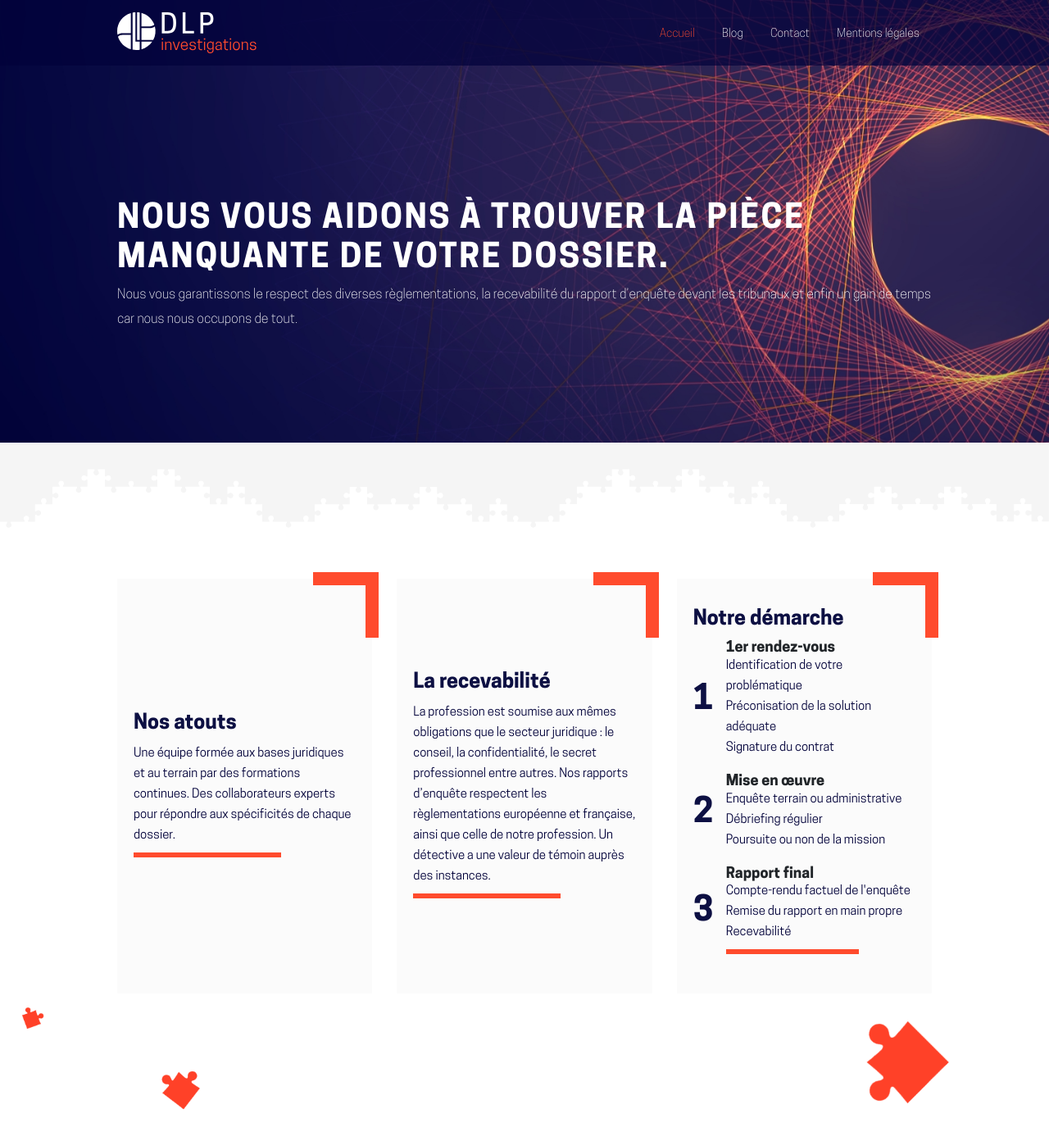
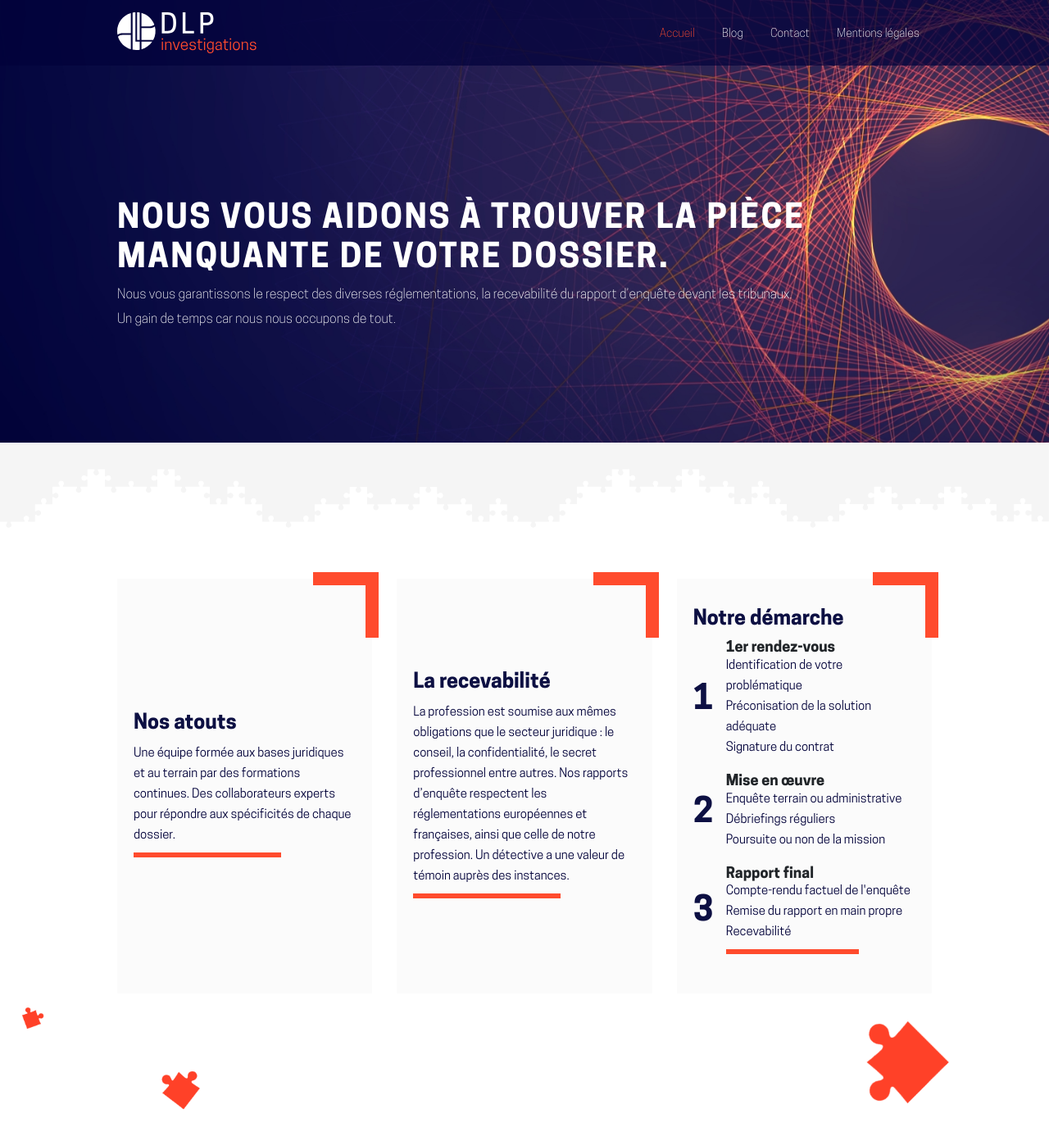
Before and after one commit to lobo-studio/dpl_investigation, a Jekyll site: the page built from index.md, in a window 1280 px wide and 1400 px high. Shown: the top 1392 px of the window at 82% size. Built offline with Jekyll 4.4.1, drawn with Linux system fonts in a browser that asks for light colours; nearby versions of some CDN libraries; some of the changed text lies outside the part shown.

Commit message:
Updated '_layouts/home.html' via CloudCannon

```diff
--- a/_layouts/home.html
+++ b/_layouts/home.html
@@ -11,7 +11,7 @@ layout: default
 			    Nous vous aidons &agrave; trouver la pi&egrave;ce manquante de votre dossier.
 			  </h1>
 			  <p class="white editable">
-			    Nous vous garantissons le respect des diverses r&egrave;glementations, la recevabilit&eacute; du rapport d&rsquo;enqu&ecirc;te devant les tribunaux et enfin un gain de temps car nous nous occupons de tout.
+			    Nous vous garantissons le respect des diverses r&eacute;glementations, la recevabilit&eacute; du rapport d&rsquo;enqu&ecirc;te devant les tribunaux.<br />Un gain de temps car nous nous occupons de tout.
 			  </p>
 			<!--
 			  <p class="white mt-5">
@@ -28,29 +28,38 @@ layout: default
 				<div class="corner-blocks">
 					<div class="block-item corner">
 						<div class="inner-block">
-							<h4 class="editable">Nos atouts</h4>
-							<p class="editable">Une équipe formée aux bases juridiques et au terrain par des  formations continues.
-							 Des collaborateurs experts pour répondre aux spécificités de  chaque dossier.</p>
+							<h4 class="editable">
+							  Nos atouts
+							</h4>
+							<p class="editable">
+							  Une &eacute;quipe form&eacute;e aux bases juridiques et au terrain par des formations continues. Des collaborateurs experts pour r&eacute;pondre aux sp&eacute;cificit&eacute;s de chaque dossier.
+							</p>
 							 <hr class="short-line" />
 	 					</div>
 					</div>
 					<div class="block-item corner">
 						<div class="inner-block">
-							<h4 class="editable">La recevabilité</h4>
-							<p class="editable">La profession est soumise aux mêmes obligations que le secteur juridique : le conseil, la confidentialité, le secret professionnel entre autres. Nos rapports d’enquête respectent les règlementations européenne et française, ainsi que celle de notre profession. Un détective a une valeur de témoin auprès des instances.</p>
+							<h4 class="editable">
+							  La recevabilit&eacute;
+							</h4>
+							<p class="editable">
+							  La profession est soumise aux m&ecirc;mes obligations que le secteur juridique : le conseil, la confidentialit&eacute;, le secret professionnel entre autres. Nos rapports d&rsquo;enqu&ecirc;te respectent les r&eacute;glementations europ&eacute;ennes et fran&ccedil;aises, ainsi que celle de notre profession. Un d&eacute;tective a une valeur de t&eacute;moin aupr&egrave;s des instances.
+							</p>
 							<hr class="short-line" />
 	 					</div>
 					</div>
 					<div class="block-item corner">
 						<div class="inner-block">
-							<h4 class="editable">Notre démarche</h4>
+							<h4 class="editable">
+							  Notre d&eacute;marche
+							</h4>
 							<ul class="num-list">
 								<li>
 									<h5 class="editable">
 									  1er rendez-vous
 									</h5>
 									<p class="editable">
-									  Identification de votre problématique<br />Préconisation de la solution adéquate<br />Signature du contrat
+									  Identification de votre probl&eacute;matique<br />Pr&eacute;conisation de la solution ad&eacute;quate<br />Signature du contrat
 									</p>
 								</li>
 								<li>
@@ -58,7 +67,7 @@ layout: default
 									  Mise en &oelig;uvre
 									</h5>
 									<p class="editable">
-									  Enquête terrain ou administrative<br />Débriefing régulier<br />Poursuite ou non de la mission
+									  Enqu&ecirc;te terrain ou administrative<br />D&eacute;briefings r&eacute;guliers<br />Poursuite ou non de la mission
 									</p>
 								</li>
 								<li>
@@ -158,7 +167,7 @@ layout: default
 		        <div class="post3 row align-items-center my-5 flex-row flex-md-row-reverse">
 					<div class="col-md-6">
 						<div class="post-img">
-							<img src="https://images.weserv.nl/?url={{site.url}}/{{ post.image_preview_image_path }}&w=520&h=320&output=jpg&t=square&a=attention"  alt=""  />
+							<img src="https://images.weserv.nl/?url={{site.url}}/{{ post.image_preview_image_path }}&w=520&h=320&output=jpg&t=square&a=attention" alt="" />
 						</div>
 					</div>
 					<div class="col-md-6">
```
Also changed, not shown: other parts of _layouts/home.html (+9 -9 lines).
